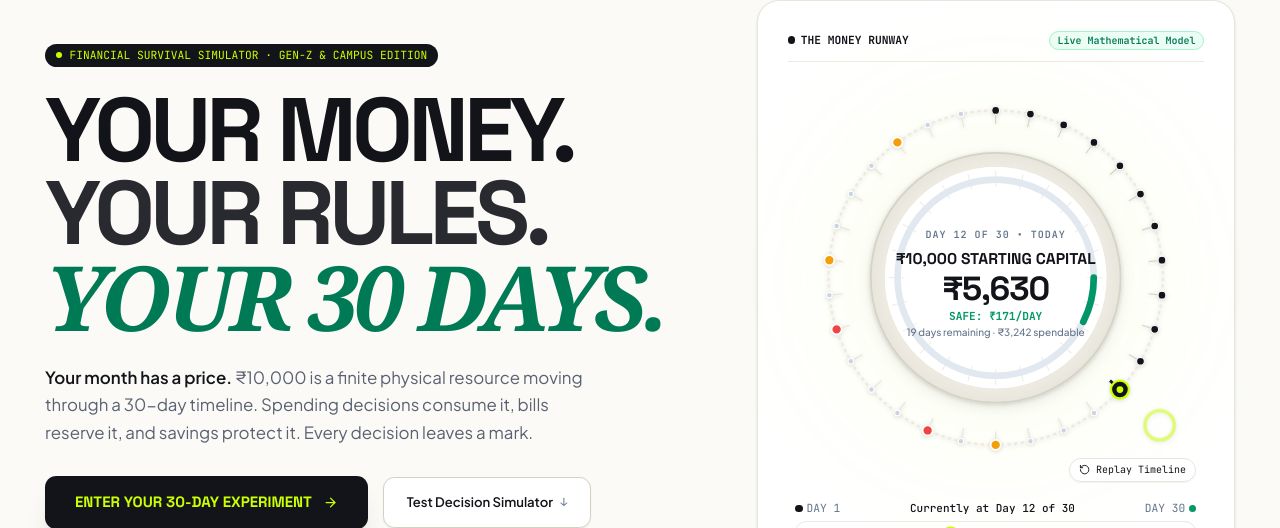
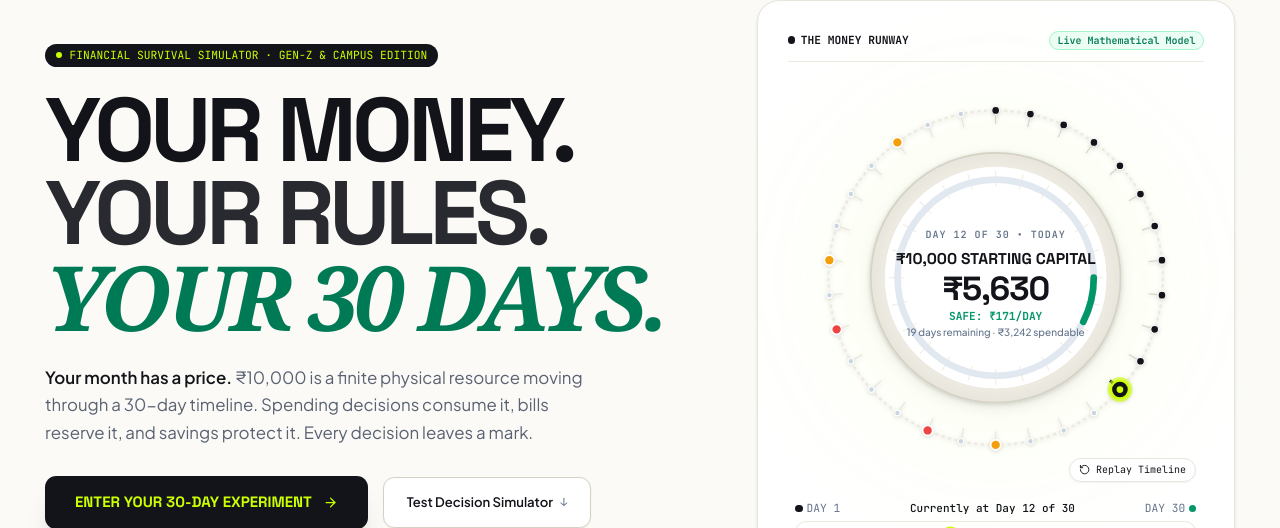
Before and after one commit to Sahilj-770/Last_10k, a React (Vite) app: page / in a window 1280 px wide. Shown: the part 169-697 px from the top of the page. Built offline with nearby package versions, Linux system fonts and the light colour scheme.

Commit message:
Stop Money Runway hover flicker and rapid marker pulsing

```diff
--- a/src/components/MoneyRunway.tsx
+++ b/src/components/MoneyRunway.tsx
@@ -158,7 +158,7 @@ export const MoneyRunway: React.FC<MoneyRunwayProps> = ({
             return (
               <g
                 key={d}
-                className="cursor-pointer transition-transform duration-150 hover:scale-125"
+                className="cursor-pointer"
                 onMouseEnter={() => setHoveredDay(d)}
                 onMouseLeave={() => setHoveredDay(null)}
                 onClick={() => onSelectDay && onSelectDay(d)}
@@ -176,7 +176,7 @@ export const MoneyRunway: React.FC<MoneyRunwayProps> = ({
                 {/* Day Node Circle */}
                 {isToday ? (
                   <g>
-                    {/* Pulsing Outer Halo */}
+                    {/* Static outer halo: avoids hover/scale feedback flicker */}
                     <circle
                       cx={x}
                       cy={y}
@@ -184,7 +184,7 @@ export const MoneyRunway: React.FC<MoneyRunwayProps> = ({
                       fill="none"
                       stroke="#ccff00"
                       strokeWidth="2.5"
-                      className="animate-ping origin-center opacity-75"
+                      className="pointer-events-none opacity-60"
                     />
                     <circle
                       cx={x}
```
